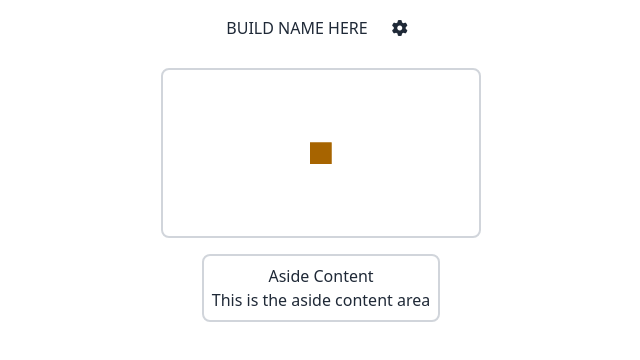
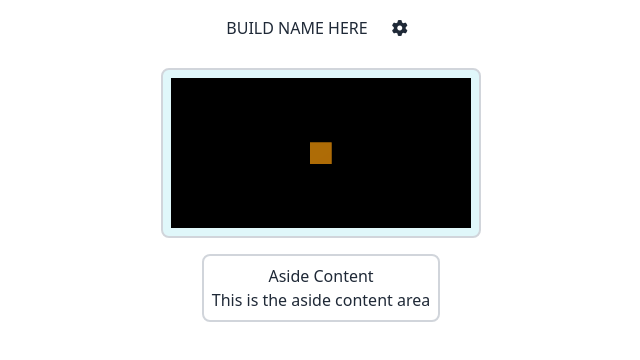
Before and after one commit to rorychatt/GunSmithQuests, a React (Vite) app in the folder FrontEnd/: page / in a window 1280 px wide. Shown: the top 360 px of the page, without its empty margins (319-959 px from the left). Built offline with nearby package versions, Linux system fonts and the light colour scheme.

Commit message:
feat: shaders

```diff
--- a/FrontEnd/src/components/Main.tsx
+++ b/FrontEnd/src/components/Main.tsx
@@ -5,10 +5,12 @@
 export function Main() {
     return (
         <main className="flex flex-col items-center justify-center text-center">
-            <Canvas className="border-2 border-gray-300 rounded-lg p-2">
+            <Canvas className="border-2 border-gray-300 rounded-lg p-2" gl={{ alpha: false }} style={{ background: '#e0f7fa' }}>
                 <Suspense fallback={null}>
-                    <ambientLight />
+                    <ambientLight intensity={0.5} />
                     <pointLight position={[10, 10, 10]} />
+                    <directionalLight position={[5, 5, 5]} intensity={1} />
+                    <spotLight position={[-5, 5, 5]} angle={0.3} penumbra={1} intensity={1} castShadow />
                     <mesh>
                         <boxGeometry args={[1, 1, 1]} />
                         <meshStandardMaterial color="orange" />
```
